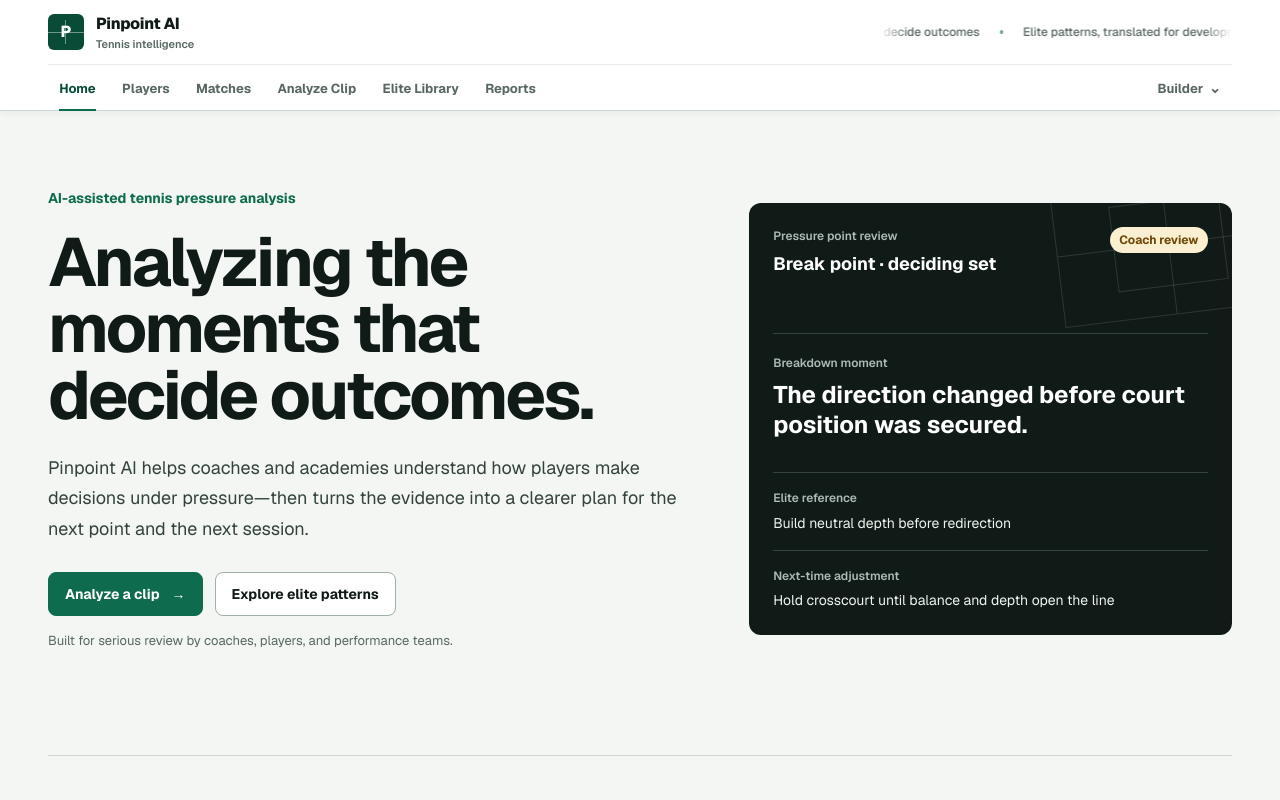
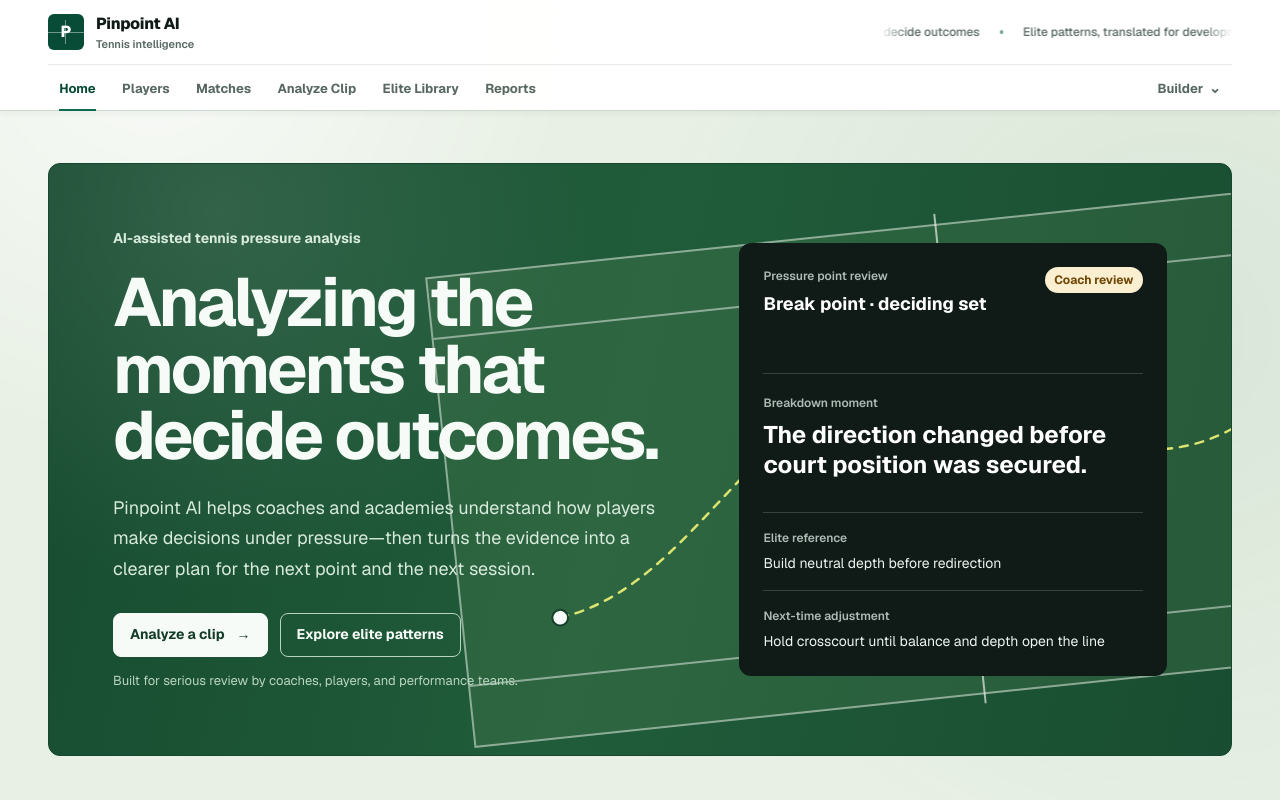
Before and after one commit to RaahimVeqar/Pinpoint-AI, a Next.js app: page / in a window 1280 px wide. Shown: the top 800 px of the page. Built offline with nearby package versions, Linux system fonts and the light colour scheme.

Commit message:
Polish homepage and UI

```diff
--- a/src/app/globals.css
+++ b/src/app/globals.css
@@ -1,7 +1,7 @@
 @import "tailwindcss";
 
 :root {
-  --canvas: #f3f6f3;
+  --canvas: #e8f0e5;
   --surface: #ffffff;
   --surface-subtle: #eaf0eb;
   --surface-strong: #dfe9e2;
@@ -33,7 +33,11 @@
 }
 
 body {
-  background: var(--background);
+  background-color: var(--background);
+  background-image:
+    radial-gradient(circle at 12% 4%, rgb(255 255 255 / 0.72), transparent 26rem),
+    radial-gradient(circle at 92% 42%, rgb(38 107 67 / 0.08), transparent 34rem);
+  background-attachment: fixed;
   color: var(--foreground);
   font-family: var(--font-geist-sans), Arial, Helvetica, sans-serif;
   font-size: 1rem;
@@ -63,6 +67,7 @@ summary {
 }
 
 .app-main {
+  box-sizing: border-box;
   display: flex;
   width: 100%;
   max-width: 78rem;
@@ -432,22 +437,95 @@ details[open] .detail-body { animation: detail-in 180ms var(--ease-out); }
 
 .home-page { display: flex; flex-direction: column; gap: 5rem; }
 .home-hero {
+  isolation: isolate;
+  position: relative;
   display: grid;
-  min-height: 32rem;
+  min-height: 36rem;
   gap: 3rem;
   align-items: center;
+  overflow: hidden;
+  border: 1px solid #17472e;
+  border-radius: var(--radius-lg);
+  background-color: #1f5a38;
+  background-image:
+    radial-gradient(circle at 14% 8%, rgb(255 255 255 / 0.11), transparent 24rem),
+    linear-gradient(102deg, #174b30 0%, #205c3a 48%, #194d31 100%);
+  padding: clamp(2rem, 5vw, 4rem);
 }
-.home-hero__copy { max-width: 44rem; }
+.home-hero__court {
+  position: absolute;
+  top: 50%;
+  right: -15rem;
+  width: min(64rem, 82vw);
+  aspect-ratio: 78 / 36;
+  border: 2px solid rgb(247 251 247 / 0.48);
+  background: rgb(113 158 102 / 0.16);
+  color: rgb(247 251 247 / 0.48);
+  pointer-events: none;
+  transform: translateY(-50%) rotate(-6deg);
+}
+.home-hero__court span { position: absolute; display: block; }
+.home-hero__court-net {
+  top: -2.5%;
+  bottom: -2.5%;
+  left: 50%;
+  border-left: 2px solid rgb(247 251 247 / 0.64);
+}
+.home-hero__court-center {
+  top: 50%;
+  right: 32%;
+  left: 32%;
+  border-top: 2px solid currentColor;
+}
+.home-hero__court-singles { right: 0; left: 0; border-top: 2px solid currentColor; }
+.home-hero__court-singles--near { top: 12.5%; }
+.home-hero__court-singles--far { bottom: 12.5%; }
+.home-hero__court-service { top: 12.5%; bottom: 12.5%; border-left: 2px solid currentColor; }
+.home-hero__court-service--near { left: 32%; }
+.home-hero__court-service--far { right: 32%; }
+.home-hero__shot-path {
+  position: absolute;
+  inset: 0;
+  overflow: visible;
+}
+.home-hero__shot-path path {
+  fill: none;
+  stroke: #dbe46f;
+  stroke-dasharray: 8 8;
+  stroke-linecap: round;
+  stroke-width: 2.5;
+  vector-effect: non-scaling-stroke;
+}
+.home-hero__shot-path circle {
+  fill: #f7fbf7;
+  stroke: #173f2b;
+  stroke-width: 2;
+  vector-effect: non-scaling-stroke;
+}
+.home-hero__court-reading {
+  border-radius: var(--radius-sm);
+  background: #f2f8f3;
+  padding: 0.3rem 0.45rem;
+  color: var(--court-dark);
+  font-size: 0.625rem;
+  font-weight: 700;
+  letter-spacing: 0.02em;
+  line-height: 1;
+  white-space: nowrap;
+}
+.home-hero__court-reading--path { top: 18%; right: 7%; }
+.home-hero__court-reading--decision { top: 29%; left: 42%; }
+.home-hero__copy { position: relative; z-index: 1; max-width: 44rem; }
 .home-hero__category {
   margin: 0 0 1.25rem;
-  color: var(--court);
+  color: #d8eadc;
   font-size: 0.875rem;
   font-weight: 650;
 }
 .home-hero h1 {
   max-width: 12ch;
   margin: 0;
-  color: var(--ink);
+  color: #f7fbf7;
   font-size: 4.25rem;
   font-weight: 670;
   letter-spacing: -0.04em;
@@ -457,40 +535,43 @@ details[open] .detail-body { animation: detail-in 180ms var(--ease-out); }
 .home-hero__lead {
   max-width: 63ch;
   margin: 1.5rem 0 0;
-  color: var(--ink-soft);
+  color: #d8eadc;
   font-size: 1.125rem;
   line-height: 1.7;
   text-wrap: pretty;
 }
 .home-hero__actions { display: flex; gap: 0.75rem; margin-top: 1.75rem; flex-wrap: wrap; }
-.home-hero__actions .button-primary { gap: 0.75rem; }
-.home-hero__note { margin: 0.9rem 0 0; color: var(--muted); font-size: 0.8125rem; }
+.home-hero__actions .button-primary {
+  gap: 0.75rem;
+  border-color: #f7fbf7;
+  background: #f7fbf7;
+  color: #153c29;
+}
+.home-hero__actions .button-primary:hover {
+  border-color: #d8e9d5;
+  background: #d8e9d5;
+  color: #153c29;
+}
+.home-hero__actions .button-secondary {
+  border-color: #b9d5c0;
+  background: transparent;
+  color: #f7fbf7;
+}
+.home-hero__actions .button-secondary:hover {
+  border-color: #f7fbf7;
+  background: rgb(247 251 247 / 0.1);
+  color: #ffffff;
+}
+.home-hero__note { margin: 0.9rem 0 0; color: #b9d5c0; font-size: 0.8125rem; }
 .pressure-board {
   position: relative;
+  z-index: 1;
   overflow: hidden;
   border-radius: var(--radius-lg);
   background: var(--ink);
   padding: 1.5rem;
   color: white;
 }
-.pressure-board__court {
-  position: absolute;
-  top: -2rem;
-  right: -3rem;
-  width: 14rem;
-  height: 9rem;
-  border: 1px solid rgb(255 255 255 / 0.12);
-  transform: rotate(-7deg);
-}
-.pressure-board__court::before,
-.pressure-board__court::after,
-.pressure-board__court span {
-  position: absolute;
-  content: "";
-}
-.pressure-board__court::before { top: 50%; right: 0; left: 0; border-top: 1px solid rgb(255 255 255 / 0.12); }
-.pressure-board__court::after { top: 0; bottom: 0; left: 50%; border-left: 1px solid rgb(255 255 255 / 0.12); }
-.pressure-board__court span { inset: 20% 25%; border: 1px solid rgb(255 255 255 / 0.12); }
 .pressure-board__header { position: relative; display: flex; align-items: flex-start; justify-content: space-between; gap: 1rem; }
 .pressure-board__header p { margin: 0; color: #adbbb4; font-size: 0.75rem; font-weight: 600; }
 .pressure-board__header h2 { margin: 0.35rem 0 0; font-size: 1.125rem; font-weight: 620; }
@@ -830,6 +911,16 @@ details[open] .detail-body { animation: detail-in 180ms var(--ease-out); }
   .player-evidence__list article { grid-template-columns: 10rem minmax(0, 1fr) auto; }
 }
 
+@media (max-width: 1023px) {
+  .home-hero__court {
+    top: auto;
+    right: -20rem;
+    bottom: 3.5rem;
+    width: 58rem;
+    transform: rotate(-6deg);
+  }
+}
+
 @media (max-width: 639px) {
   .app-main { padding-top: 1.75rem; }
   .page-shell { gap: 1.5rem; }
@@ -848,8 +939,21 @@ details[open] .detail-body { animation: detail-in 180ms var(--ease-out); }
   .primary-nav__scroll::-webkit-scrollbar { display: none; }
   .builder-menu__trigger { padding-inline: 0.55rem; }
   .home-page { gap: 3.75rem; }
-  .home-hero { min-height: auto; gap: 2.5rem; }
-  .home-hero h1 { font-size: 3rem; }
+  .home-hero {
+    min-height: auto;
+    gap: 2.5rem;
+    padding: 1.5rem;
+  }
+  .home-hero__court {
+    top: 21rem;
+    right: -23rem;
+    bottom: auto;
+    width: 48rem;
+    opacity: 0.72;
+    transform: rotate(-6deg);
+  }
+  .home-hero__court-reading { display: none; }
+  .home-hero h1 { font-size: clamp(2.55rem, 12vw, 3rem); }
   .home-hero__lead { font-size: 1rem; }
   .home-hero__actions { flex-direction: column; }
   .home-hero__actions a { width: 100%; }
--- a/src/app/page.tsx
+++ b/src/app/page.tsx
@@ -25,6 +25,31 @@ export default function Home() {
   return (
     <div className="home-page">
       <section className="home-hero">
+        <div className="home-hero__court" aria-hidden="true">
+          <span className="home-hero__court-net" />
+          <span className="home-hero__court-center" />
+          <span className="home-hero__court-singles home-hero__court-singles--near" />
+          <span className="home-hero__court-singles home-hero__court-singles--far" />
+          <span className="home-hero__court-service home-hero__court-service--near" />
+          <span className="home-hero__court-service home-hero__court-service--far" />
+          <svg
+            className="home-hero__shot-path"
+            viewBox="0 0 780 360"
+            preserveAspectRatio="none"
+          >
+            <path d="M 74 268 C 186 253 238 110 354 126 S 558 278 704 88" />
+            <circle cx="74" cy="268" r="6" />
+            <circle cx="354" cy="126" r="6" />
+            <circle cx="704" cy="88" r="6" />
+          </svg>
+          <span className="home-hero__court-reading home-hero__court-reading--path">
+            Shot path 03
+          </span>
+          <span className="home-hero__court-reading home-hero__court-reading--decision">
+            Decision zone
+          </span>
+        </div>
+
         <div className="home-hero__copy">
           <p className="home-hero__category">AI-assisted tennis pressure analysis</p>
           <h1>Analyzing the moments that decide outcomes.</h1>
@@ -48,9 +73,6 @@ export default function Home() {
         </div>
 
         <div className="pressure-board" aria-label="Example pressure analysis">
-          <div className="pressure-board__court" aria-hidden="true">
-            <span />
-          </div>
           <div className="pressure-board__header">
             <div>
               <p>Pressure point review</p>
```
